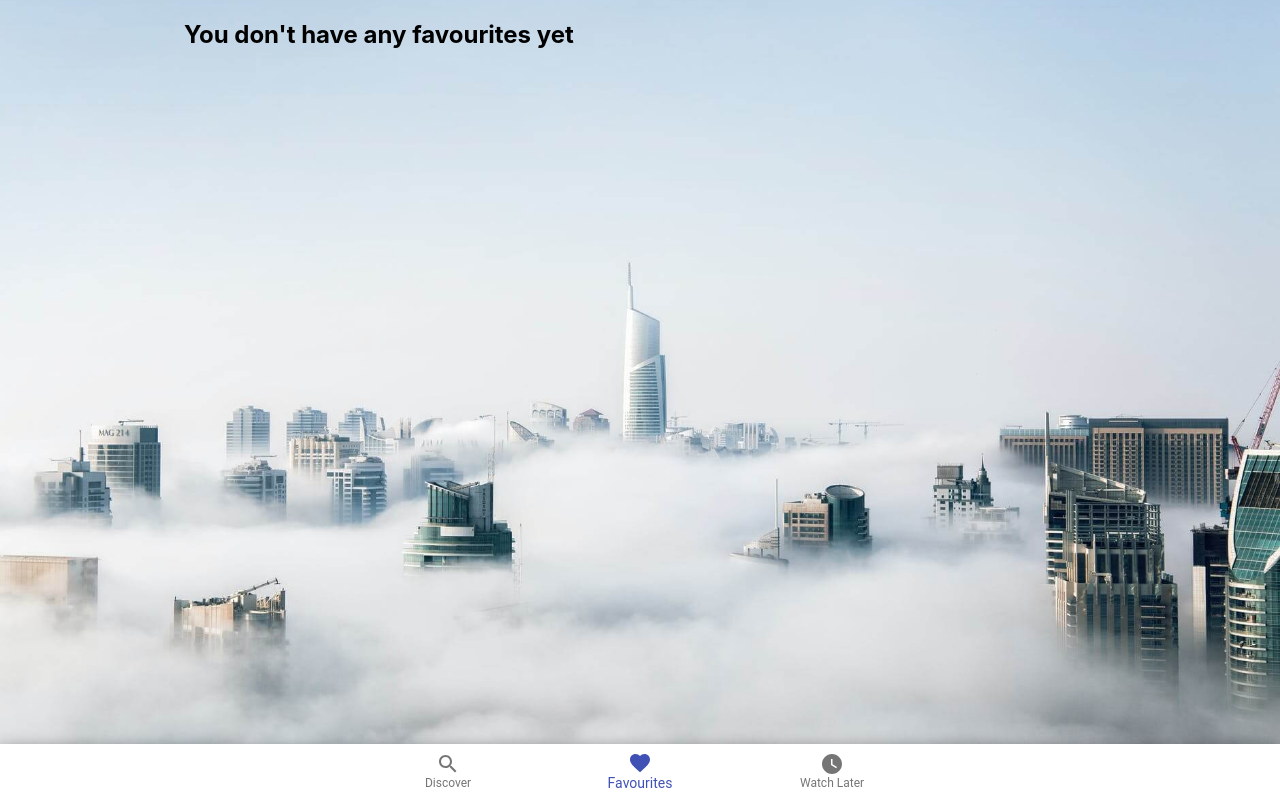
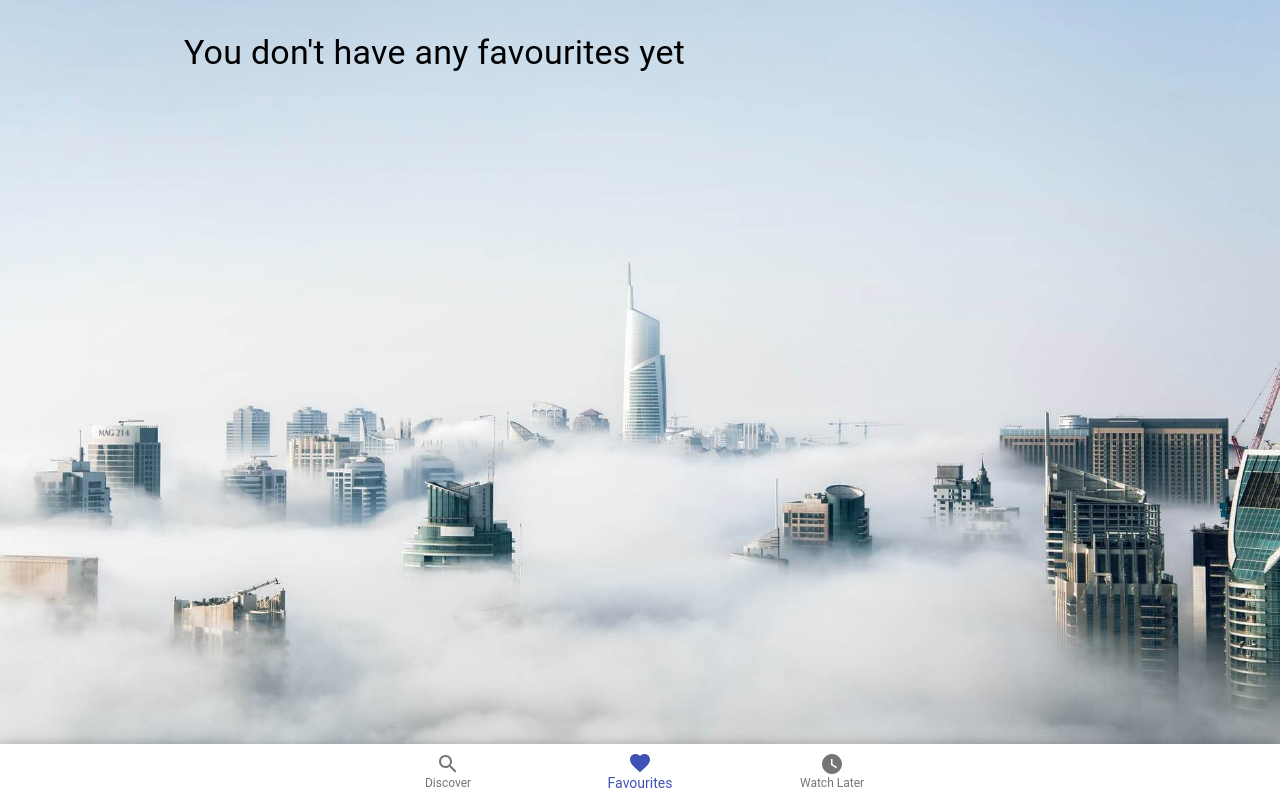
Before and after one commit to drdreo/LeoMovies, a React (Create React App) app: page /favorites in a window 1280 px wide. Built offline with nearby package versions, Linux system fonts and the light colour scheme.

Commit message:
updated typos and spacing

```diff
--- a/src/App.scss
+++ b/src/App.scss
@@ -17,3 +17,7 @@
   background: url("./bg.jpeg") no-repeat center center fixed;
   background-size: cover;
 }
+
+.container {
+  margin-top: 2rem;
+}
--- a/src/Favorites/Favorites.tsx
+++ b/src/Favorites/Favorites.tsx
@@ -1,5 +1,5 @@
 import React, { PureComponent } from 'react';
-import { Container } from '@material-ui/core';
+import { Container, Typography } from '@material-ui/core';
 
 import { IMovie } from '../Search/Results/Row';
 import { Results } from '../Search/Results/Results';
@@ -26,14 +26,14 @@ export default class Favorites extends PureComponent<IProps, IState> {
 		const {favorites} = this.state;
 
 		return <React.Fragment>
-			<Container maxWidth="md">
+			<Container maxWidth="md" className="container">
 				{favorites.length > 0 ?
 					<>
-						<h2>Your Favourites</h2>
+						<Typography variant="h4" component="h1">Your Favourites</Typography>
 						<Results data={favorites}/>
 					</>
 					:
-					<h2>You don't have any favourites yet</h2>
+					<Typography variant="h4" component="h1">You don't have any favourites yet</Typography>
 				}
 			</Container>
 		</React.Fragment>;
--- a/src/Later/Later.tsx
+++ b/src/Later/Later.tsx
@@ -1,5 +1,5 @@
 import React, { PureComponent } from 'react';
-import { Container } from '@material-ui/core';
+import { Container, Typography } from '@material-ui/core';
 import { Results } from '../Search/Results/Results';
 import { IMovie } from '../Search/Results/Row';
 
@@ -24,14 +24,14 @@ export default class Later extends PureComponent<IProps, IState> {
 		const {later} = this.state;
 
 		return <React.Fragment>
-			<Container maxWidth="md">
+			<Container maxWidth="md" className="container">
 				{later.length > 0 ?
 					<>
-						<h2>Your Watch Later Movies</h2>
+						<Typography variant="h4" component="h1">Your Watch Later Movies</Typography>
 						<Results data={later}/>
 					</>
 					:
-					<h2>You don't have any movies saved yet.</h2>
+					<Typography variant="h4" component="h1">You don't have any movies saved yet.</Typography>
 				}
 			</Container>
 		</React.Fragment>;
--- a/src/Search/Results/Results.tsx
+++ b/src/Search/Results/Results.tsx
@@ -43,14 +43,14 @@ export class Results extends Component<IProps, IState> {
 		const {snackbarMessage} = this.state;
 
 		return (
-			<TableContainer component={Paper}>
+			<TableContainer component={Paper} style={{marginTop: "24px"}}>
 				<Table aria-label="collapsible table">
 					<TableHead>
 						<TableRow>
 							<TableCell/>
 							<TableCell>Title</TableCell>
 							<Hidden smDown>
-								<TableCell align="right">Popularity</TableCell>
+								<TableCell align="right">Rating</TableCell>
 							</Hidden>
 							<TableCell align="right">Release</TableCell>
 							<TableCell align="right">Actions</TableCell>
--- a/src/Search/Results/Row.tsx
+++ b/src/Search/Results/Row.tsx
@@ -161,7 +161,7 @@ export class Row extends Component<IProps, IState> {
 						<Link component={RouterLink} to={'movie/' + row.id}>{row.title}</Link>
 					</TableCell>
 					<Hidden smDown>
-						<TableCell align="right">{row.popularity}</TableCell>
+						<TableCell align="right">{row.vote_average}</TableCell>
 					</Hidden>
 					<TableCell align="right">{row.release_date}</TableCell>
 					<TableCell align="right">
--- a/src/Search/Search.tsx
+++ b/src/Search/Search.tsx
@@ -1,5 +1,5 @@
 import React, { PureComponent } from 'react';
-import { Container, IconButton, InputBase, Link, Paper } from '@material-ui/core';
+import { Container, IconButton, InputBase, Link, Paper, Typography } from '@material-ui/core';
 import { Search as SearchIcon } from '@material-ui/icons';
 
 import './Search.scss';
@@ -71,10 +71,12 @@ export default class Search extends PureComponent<IProps, IState> {
 		return (
 			<Container maxWidth="md">
 				<div className="brand">
-					<img src={logo} className="brand__logo" alt="LeoMovies logo"/> <h1>LeoMovies</h1>
+					<img src={logo} className="brand__logo" alt="LeoMovies logo"/>
+					<h1>LeoMovies</h1>
 				</div>
-				<h3>Discover great movies from <Link href="https://www.themoviedb.org/">TMDB</Link>.</h3>
-
+				<Typography variant="h5" component="h2" style={{marginBottom: "12px"}}>
+					Discover great movies from <Link href="https://www.themoviedb.org/">TMDB</Link>.
+				</Typography>
 				{error &&
                 <p>{error}</p>
 				}
```
